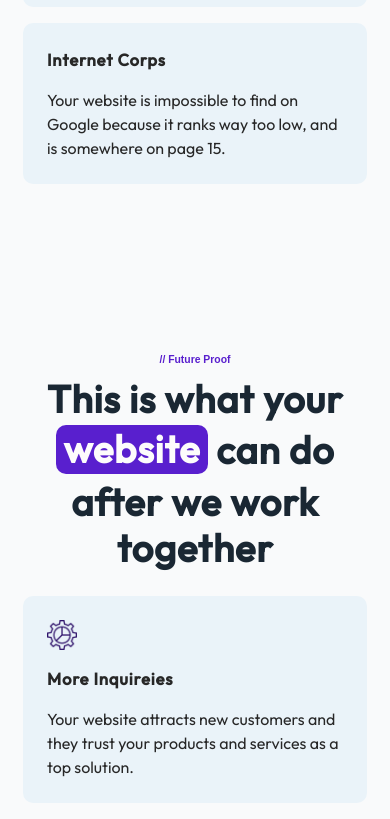
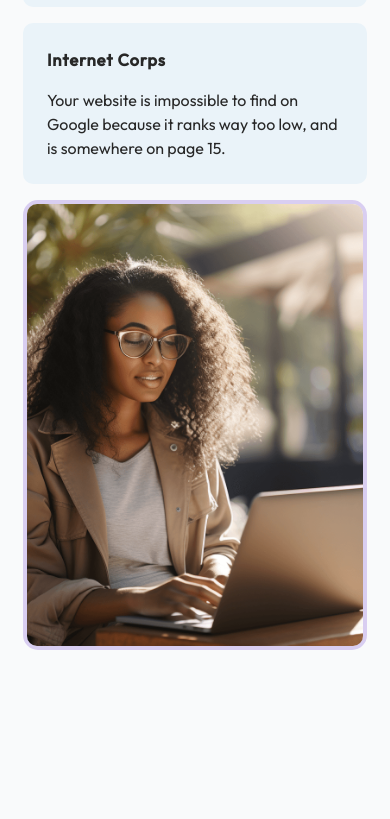
Before and after one commit to ChristianWare/chris-ware-agency, a Next.js app: page / in a window 390 px wide. Shown: the part 2331-3150 px from the top of the page. Built offline with nearby package versions, Linux system fonts and the light colour scheme; a web font is replaced by a local one.

Commit message:
Challange Image

```diff
--- a/src/components/Challenge/Challenge.module.css
+++ b/src/components/Challenge/Challenge.module.css
@@ -26,11 +26,25 @@
   margin-top: 1rem;
 }
 
+.bottom {
+  display: flex;
+  flex-direction: row-reverse;
+  align-items: flex-start;
+  justify-content: center;
+  padding-top: 3rem;
+  gap: 3rem;
+}
+
+.left,
+.right {
+  flex: 1;
+  width: 100%;
+}
+
 .grid {
   display: grid;
-  grid-template-columns: repeat(3, 1fr);
+  grid-template-columns: repeat(2, 1fr);
   grid-gap: 2rem;
-  margin-top: 3rem;
 }
 
 .card {
@@ -42,6 +56,20 @@
   gap: 2rem;
 }
 
+.imgContainer {
+  position: relative;
+  width: 100%;
+  height: 640px;
+  border-radius: 10px;
+  border: 4px solid var(--border);
+  border-radius: 15px;
+}
+
+.img {
+  position: absolute;
+  object-fit: cover;
+  border-radius: 10px;
+}
 
 @media screen and (max-width: 968px) {
   .top {
@@ -49,6 +77,11 @@
   }
   .heading {
     width: 80%;
+  }
+
+  .bottom {
+    flex-direction: column;
+    gap: 2rem;
   }
 }
 
@@ -67,3 +100,9 @@
     grid-template-columns: repeat(1, 1fr);
   }
 }
+
+@media screen and (max-width: 480px) {
+  .imgContainer {
+    height: 450px;
+  }
+}
--- a/src/components/Challenge/Challenge.tsx
+++ b/src/components/Challenge/Challenge.tsx
@@ -2,6 +2,8 @@ import { challenges } from "@/lib/data";
 import ContentPadding from "../ContentPadding/ContentPadding";
 import Label from "../Label/Label";
 import styles from "./Challenge.module.css";
+import Image from "next/image";
+import Woman from "../../../public/images/woman.png";
 
 const Challenge = () => {
   return (
@@ -19,6 +21,7 @@ const Challenge = () => {
             </p>
           </div>
           <div className={styles.bottom}>
+            <div className={styles.left}>
               <div className={styles.grid}>
                 {challenges.map((x) => (
                   <div key={x.id} className={styles.card}>
@@ -28,6 +31,17 @@ const Challenge = () => {
                 ))}
               </div>
             </div>
+            <div className={styles.right}>
+              <div className={styles.imgContainer}>
+                <Image
+                  src={Woman}
+                  alt='Woman looking at her business website'
+                  fill
+                  className={styles.img}
+                />
+              </div>
+            </div>
+          </div>
         </div>
       </ContentPadding>
     </div>
--- a/src/components/Solutions/Solutions.module.css
+++ b/src/components/Solutions/Solutions.module.css
@@ -49,7 +49,7 @@
     width: 100%;
   }
   .heading {
-    width: 80%;
+    width: 100%;
   }
 }
 
@@ -61,8 +61,14 @@
 
 @media screen and (max-width: 568px) {
   .heading {
-    width: 100%;
+    text-align: left;
   }
+
+  .top {
+    align-items: flex-start;
+    justify-content: flex-start;
+  }
+
 
   .grid {
     grid-template-columns: repeat(1, 1fr);
```
Also changed, not shown: public/images/woman.png (added). Lines whose indentation alone changed are shown as unchanged.
